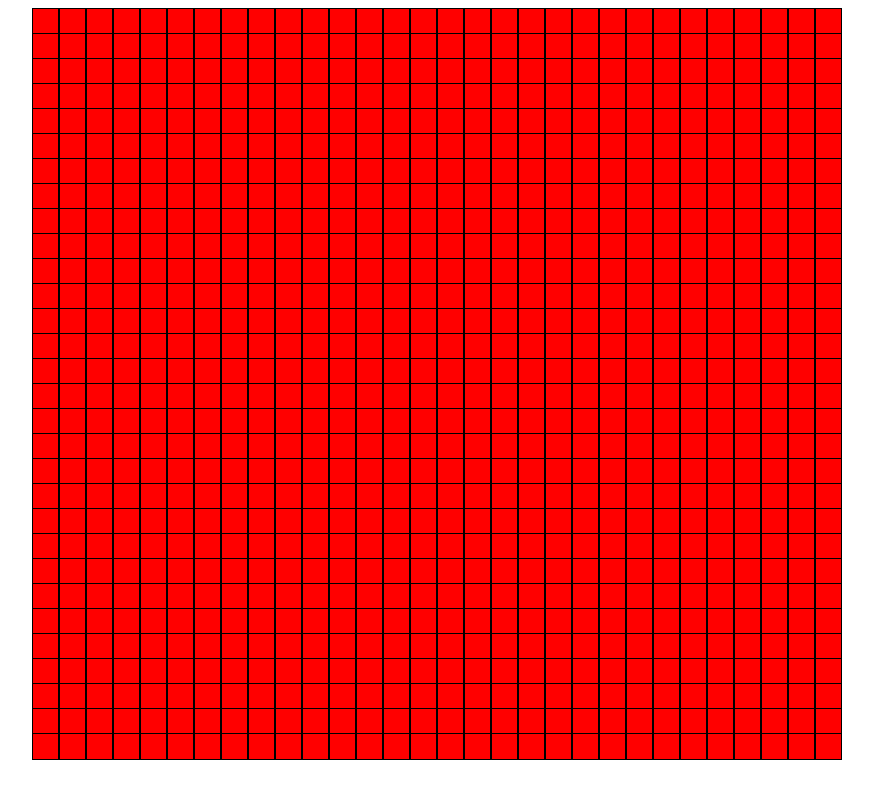
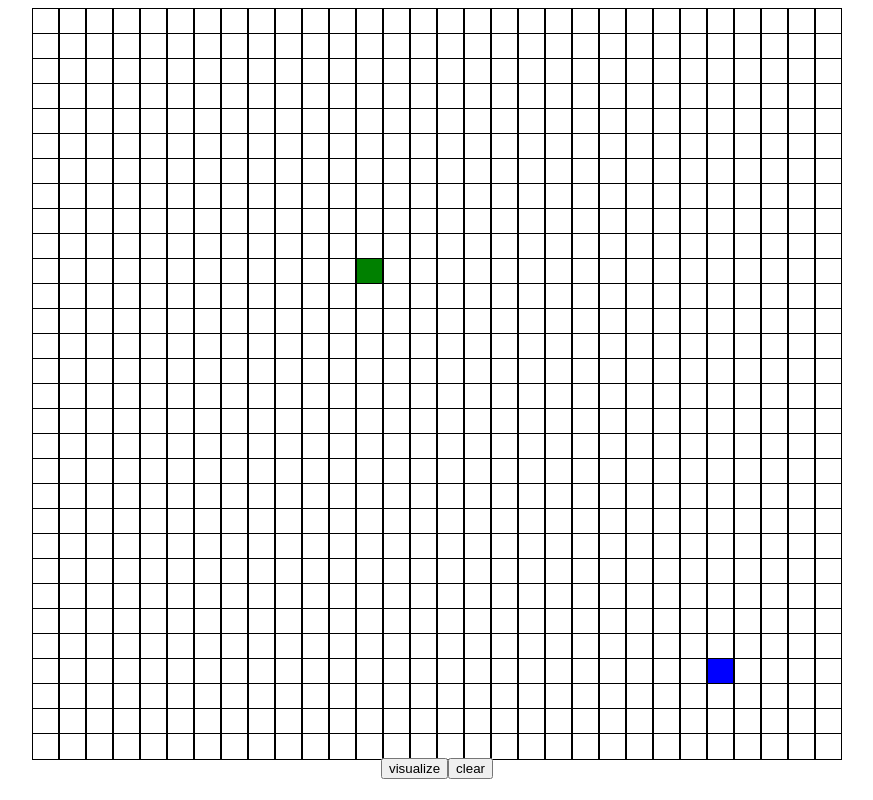
Before and after one commit to santiagogarcia97/pathfinding-angular, an Angular app: page / in a window 1280 px wide. Shown: the whole page, without its empty margins (203-1076 px from the left). Built offline with nearby package versions, Linux system fonts and the light colour scheme.

Commit message:
dijkstra working!

```diff
--- a/package.json
+++ b/package.json
@@ -3,7 +3,7 @@
   "version": "0.0.0",
   "scripts": {
     "ng": "ng",
-    "start": "ng serve",
+    "start": "ng serve --host 0.0.0.0",
     "build": "ng build",
     "lint": "ng lint"
   },
--- /dev/null
+++ b/src/app/pathfinder/dijkstra.ts
@@ -0,0 +1,74 @@
+import {Node} from './types';
+
+export const dijkstra = (grid, startX, startY, endX, endY, delay): void => {
+  const visitedNodes: Node[] = [];
+
+  const unvisitedNodes: Node[] = [];
+  for (const row of grid){
+    for (const node of row){
+      unvisitedNodes.push(node);
+    }
+  }
+
+  while (unvisitedNodes.length) {
+    unvisitedNodes.sort((nodeA, nodeB) => nodeA.distance - nodeB.distance);
+
+    const closestNode = unvisitedNodes.shift();
+    if (closestNode.distance === Infinity) { break; }
+
+    closestNode.visited = true;
+    visitedNodes.push(closestNode);
+
+    if (closestNode.row  === endX && closestNode.col === endY) { break; }
+    updateUnvisitedNeighbours(closestNode, grid);
+  }
+
+  let count = 1;
+  for (const node of visitedNodes){
+    setTimeout(() => {
+      if (node.row === startX && node.col === startY) { return; }
+      if (node.row === endX && node.col === endY) { return; }
+      grid[node.row][node.col].color = 'red';
+    }, delay * count);
+    count++;
+  }
+
+  const shortestPath = [];
+  let currentNode = visitedNodes.pop();
+  while (currentNode !== null) {
+    shortestPath.unshift(currentNode);
+    if (!currentNode.previousNode) { break; }
+    currentNode = currentNode.previousNode;
+  }
+
+  for (const node of shortestPath){
+    setTimeout(() => {
+      if (node.row === startX && node.col === startY) { return; }
+      if (node.row === endX && node.col === endY) { return; }
+      grid[node.row][node.col].color = 'darkcyan';
+    }, delay * count);
+    count++;
+  }
+};
+
+const updateUnvisitedNeighbours = (node, grid): void => {
+  const unvisitedNeighbours = [];
+  const { col, row } = node;
+
+  if (col > 0 && !grid[row][col - 1].visited )
+  { unvisitedNeighbours.push(grid[row][col - 1]); }
+
+  if (row > 0 && !grid[row - 1][col].visited)
+  { unvisitedNeighbours.push(grid[row - 1][col]); }
+
+  if (col < grid[0].length - 1 && !grid[row][col + 1].visited)
+  { unvisitedNeighbours.push(grid[row][col + 1]); }
+
+  if (row < grid.length - 1 && !grid[row + 1][col].visited)
+  { unvisitedNeighbours.push(grid[row + 1][col]); }
+
+  for (const neighbour of unvisitedNeighbours) {
+    neighbour.distance = node.distance + 1;
+    neighbour.previousNode = node;
+  }
+};
--- a/src/app/pathfinder/pathfinder.component.html
+++ b/src/app/pathfinder/pathfinder.component.html
@@ -5,4 +5,6 @@
     </div>
 
   </div>
+  <button (click)="handleClick()">visualize</button>
+  <button (click)="clear()">clear</button>
 </div>
--- a/src/app/pathfinder/pathfinder.component.ts
+++ b/src/app/pathfinder/pathfinder.component.ts
@@ -1,5 +1,6 @@
 import { Component, OnInit } from '@angular/core';
 import {Node} from './types';
+import {dijkstra} from './dijkstra';
 
 @Component({
   selector: 'app-pathfinder',
@@ -8,23 +9,42 @@ import {Node} from './types';
 })
 export class PathfinderComponent implements OnInit {
 
-  grid: Node[][] = [];
+  startX = 10;
+  startY = 12;
+  endX = 26;
+  endY = 25;
+  delay = 20;
+  grid: Node[][];
 
   constructor() {
-    for (let i = 0; i < 30; i++){
-      const row: Node[] = [];
-      for (let j = 0; j < 30; j++){
-        row.push({
-          row: i,
-          col: j,
-          color: 'red'
-        });
-      }
-      this.grid.push(row);
-    }
+    this.clear();
   }
 
   ngOnInit(): void {
   }
 
+  clear(): void {
+    this.grid = [];
+
+    for (let i = 0; i < 30; i++) {
+      const row: Node[] = [];
+      for (let j = 0; j < 30; j++) {
+        row.push({
+          row: i,
+          col: j,
+          color: 'white',
+          distance: Infinity,
+          visited: false
+        });
+      }
+      this.grid.push(row);
+    }
+    this.grid[this.startX][this.startY].distance = 0;
+    this.grid[this.startX][this.startY].color = 'green';
+    this.grid[this.endX][this.endY].color = 'blue';
+  }
+
+  handleClick(): void {
+    dijkstra(this.grid, this.startX, this.startY, this.endX, this.endY, this.delay);
+  }
 }
--- a/src/app/pathfinder/types.ts
+++ b/src/app/pathfinder/types.ts
@@ -2,4 +2,7 @@ export interface Node {
   row: number;
   col: number;
   color: string;
+  distance: number;
+  visited: boolean;
+  previousNode?: Node;
 }
```
